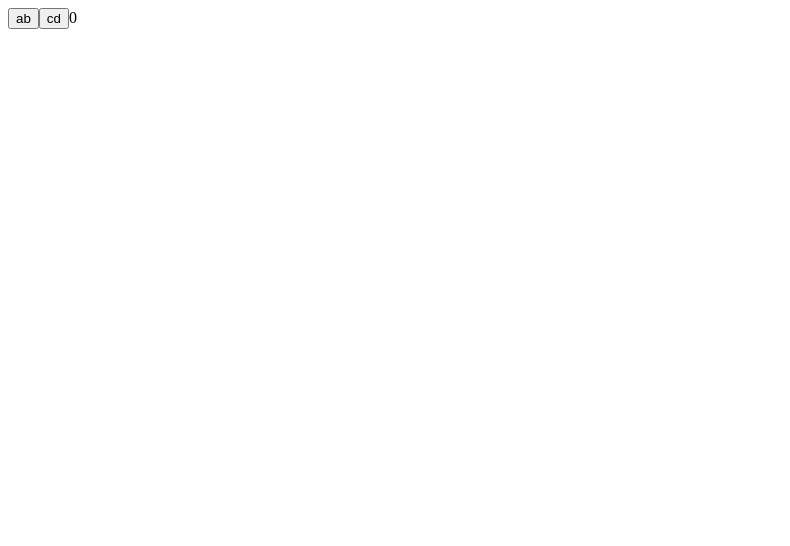
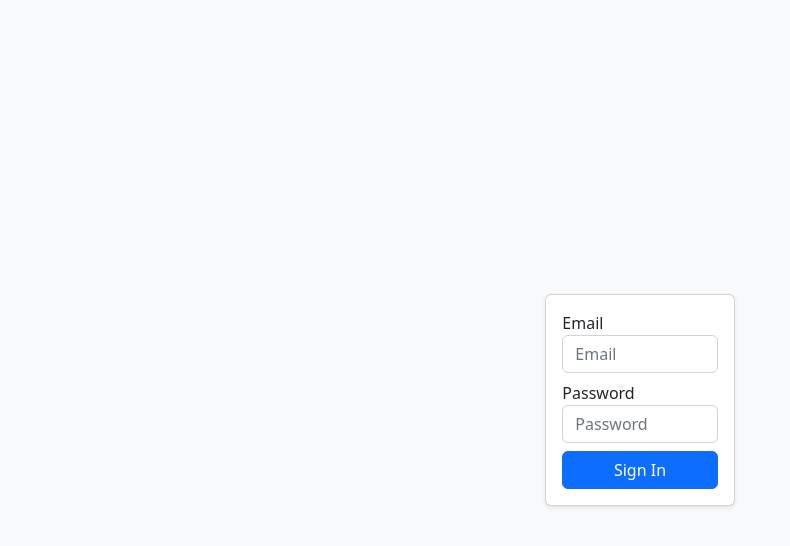
Before and after one commit to pilotpirxie/instant-insights-client, a React (Create React App) app: page / in a window 1280 px wide. Shown: the top 546 px of the page, without its empty margins (0-790 px from the left). Built offline with nearby package versions, Linux system fonts and the light colour scheme.

Commit message:
Create login page using bootstrap

```diff
--- a/package.json
+++ b/package.json
@@ -8,6 +8,7 @@
     "@testing-library/jest-dom": "^5.14.1",
     "@testing-library/react": "^13.0.0",
     "@testing-library/user-event": "^14.4.3",
+    "bootstrap": "^5.2.3",
     "immer": "^9.0.16",
     "react": "^18.2.0",
     "react-dom": "^18.2.0",
--- a/public/index.html
+++ b/public/index.html
@@ -26,9 +26,9 @@
     -->
     <title>React App</title>
   </head>
-  <body>
+  <body style="height: 100vh;">
     <noscript>You need to enable JavaScript to run this app.</noscript>
-    <div id="root"></div>
+    <div id="root" style="height: 100%;"></div>
     <!--
       This HTML file is a template.
       If you open it directly in the browser, you will see an empty page.
@@ -39,5 +39,6 @@
       To begin the development, run `npm start` or `yarn start`.
       To create a production bundle, use `npm run build` or `yarn build`.
     -->
+
   </body>
 </html>
--- a/src/containers/App/App.tsx
+++ b/src/containers/App/App.tsx
@@ -1,44 +1,39 @@
 import React from "react";
-import { useAppDispatch, useAppSelector } from "../../utils/hooks";
-import { CounterActionType } from "../../reducers/counter/actions";
-import { ConfigActionType } from "../../reducers/config/actions";
 
 export default function App() {
-  const counter = useAppSelector((state) => state.counter);
-  const config = useAppSelector((state) => state.config);
-  const dispatch = useAppDispatch();
+  return (
+    <div className="container-fluid bg-light h-100 d-flex flex-column justify-content-center align-content-center">
+      <div className="row">
+        <div className="col-12 col-md-4 offset-md-4 col-xl-2 offset-xl-5">
+          <div className="card shadow-sm card-body">
+            <label htmlFor="email">Email</label>
+            <div className="input-group">
+              <input
+                id="email"
+                type="email"
+                className="form-control"
+                placeholder="Email"
+              />
+            </div>
 
-  return (
-    <div>
-      <div>
-        <button
-          type="button"
-          onClick={() =>
-            dispatch({
-              type: CounterActionType.Increment,
-              payload: {
-                by: 3,
-              },
-            })
-          }
-        >
-          ab
-        </button>
-        <button
-          type="button"
-          onClick={() =>
-            dispatch({
-              type: ConfigActionType.Set,
-              payload: {
-                newValue: "test",
-              },
-            })
-          }
-        >
-          cd
-        </button>
-        <span>{counter.counter}</span>
-        <span>{config.value}</span>
+            <label htmlFor="password" className="mt-2">
+              Password
+            </label>
+            <div className="input-group">
+              <input
+                type="password"
+                className="form-control"
+                placeholder="Password"
+              />
+            </div>
+
+            <div className="input-group mt-2 d-flex">
+              <button className="btn btn-primary w-100" type="button">
+                Sign In
+              </button>
+            </div>
+          </div>
+        </div>
       </div>
     </div>
   );
--- a/src/index.tsx
+++ b/src/index.tsx
@@ -1,6 +1,8 @@
 import React from "react";
 import ReactDOM from "react-dom/client";
 import { Provider } from "react-redux";
+import "bootstrap/dist/js/bootstrap.bundle";
+import "bootstrap/dist/css/bootstrap.css";
 import reportWebVitals from "./utils/reportWebVitals";
 import store from "./utils/store";
 import App from "./containers/App/App";
```
Also changed, not shown: .eslintrc.js, 2 other files (tests, documents, lock files or other folders).
